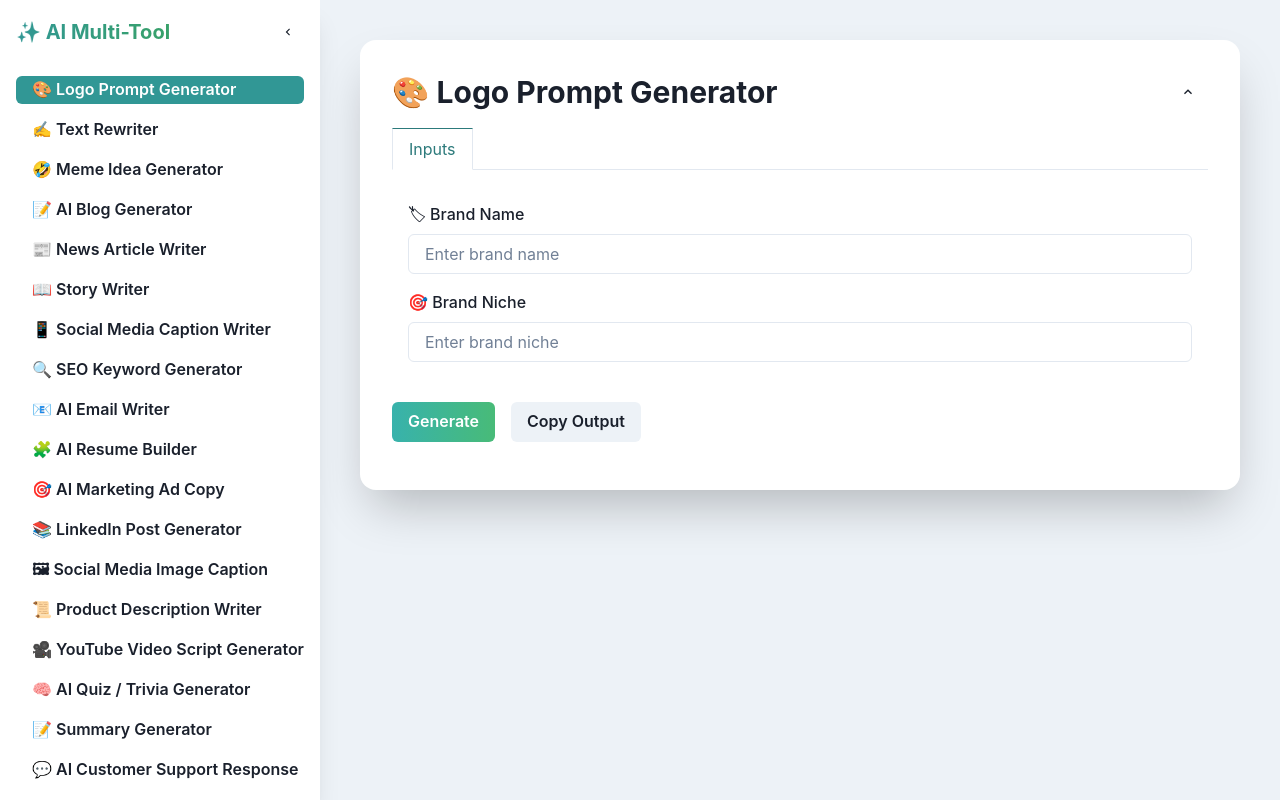
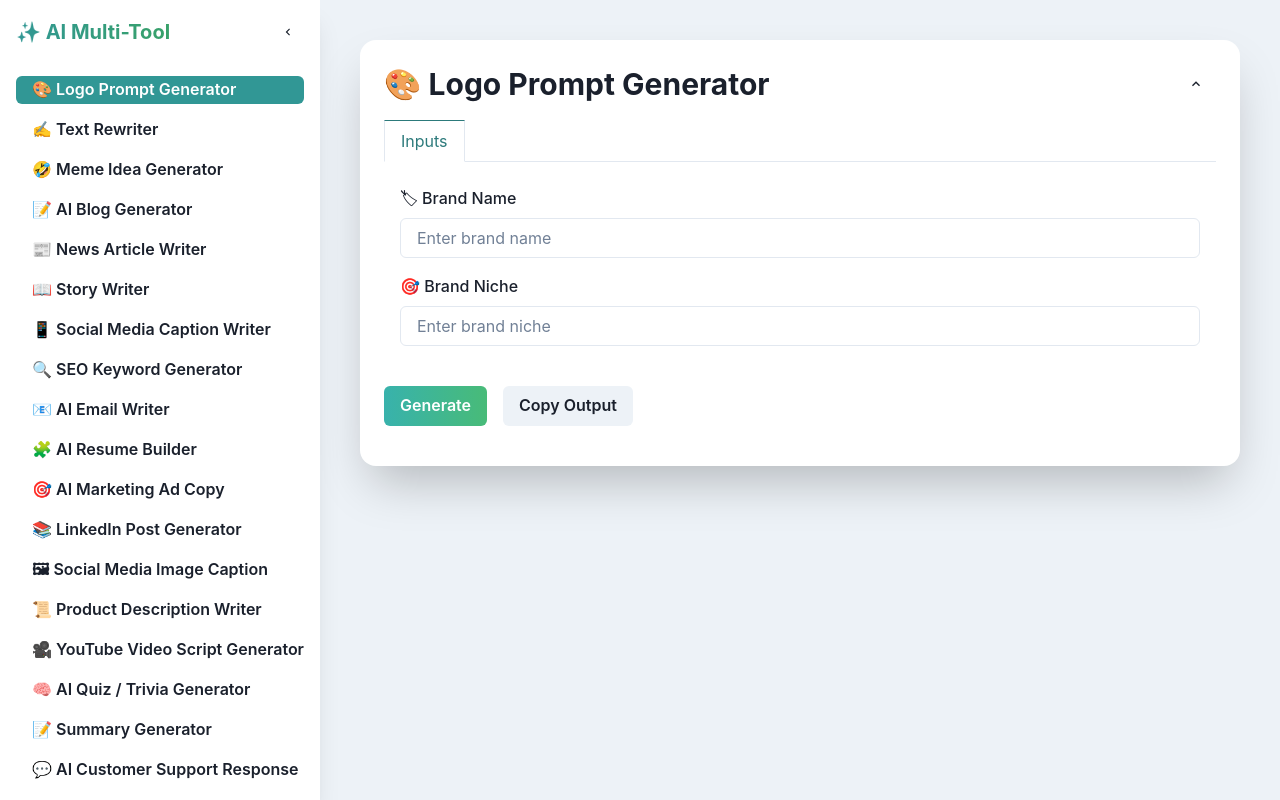
Before and after one commit to bilalali2010/new-multi-tool-suite, a Next.js app: page / in a window 1280 px wide. Built offline with nearby package versions, Linux system fonts and the light colour scheme.

Commit message:
Adjust padding and layout in ToolUI component
Refactor ToolUI component to improve layout and reduce padding.

```diff
--- a/app/components/ToolUI.jsx
+++ b/app/components/ToolUI.jsx
@@ -25,7 +25,6 @@ import {
 import { ChevronDownIcon, ChevronUpIcon } from "@chakra-ui/icons";
 
 export default function ToolUI({ title, fields = [], promptTemplate }) {
-  // Initialize field values
   const [values, setValues] = useState(
     fields.reduce((acc, f) => ({ ...acc, [f.name]: f.default || "" }), {})
   );
@@ -33,10 +32,8 @@ export default function ToolUI({ title, fields = [], promptTemplate }) {
   const [loading, setLoading] = useState(false);
   const [collapsed, setCollapsed] = useState(false);
 
-  // Update field values
   const handleChange = (name, value) => setValues({ ...values, [name]: value });
 
-  // Generate AI response
   const generate = async () => {
     let prompt = promptTemplate;
     Object.keys(values).forEach((key) => {
@@ -52,7 +49,6 @@ export default function ToolUI({ title, fields = [], promptTemplate }) {
         headers: { "Content-Type": "application/json" },
         body: JSON.stringify({ prompt }),
       });
-
       const data = await res.json();
       setOutput(data.result || "Error generating response");
     } catch (err) {
@@ -63,7 +59,7 @@ export default function ToolUI({ title, fields = [], promptTemplate }) {
   };
 
   return (
-    <Box maxW="5xl" mx="auto" p={8} bg="white" borderRadius="2xl" boxShadow="2xl">
+    <Box maxW="5xl" mx="auto" p={6} bg="white" borderRadius="2xl" boxShadow="2xl">
       {/* Header */}
       <HStack justify="space-between" mb={4}>
         <Heading size="lg">{title}</Heading>
@@ -78,7 +74,7 @@ export default function ToolUI({ title, fields = [], promptTemplate }) {
       {/* Collapsible Input Panel */}
       <Collapse in={!collapsed} animateOpacity>
         <Tabs variant="enclosed-colored" colorScheme="teal">
-          <TabList mb="1em">
+          <TabList mb={2}>
             <Tab>Inputs</Tab>
             {fields.some((f) => f.type === "select") && <Tab>Options</Tab>}
           </TabList>
@@ -158,10 +154,7 @@ export default function ToolUI({ title, fields = [], promptTemplate }) {
           Generate
         </Button>
         <Tooltip label="Copy output to clipboard" placement="top">
-          <Button
-            onClick={() => navigator.clipboard.writeText(output)}
-            disabled={!output}
-          >
+          <Button onClick={() => navigator.clipboard.writeText(output)} disabled={!output}>
             Copy Output
           </Button>
         </Tooltip>
```
